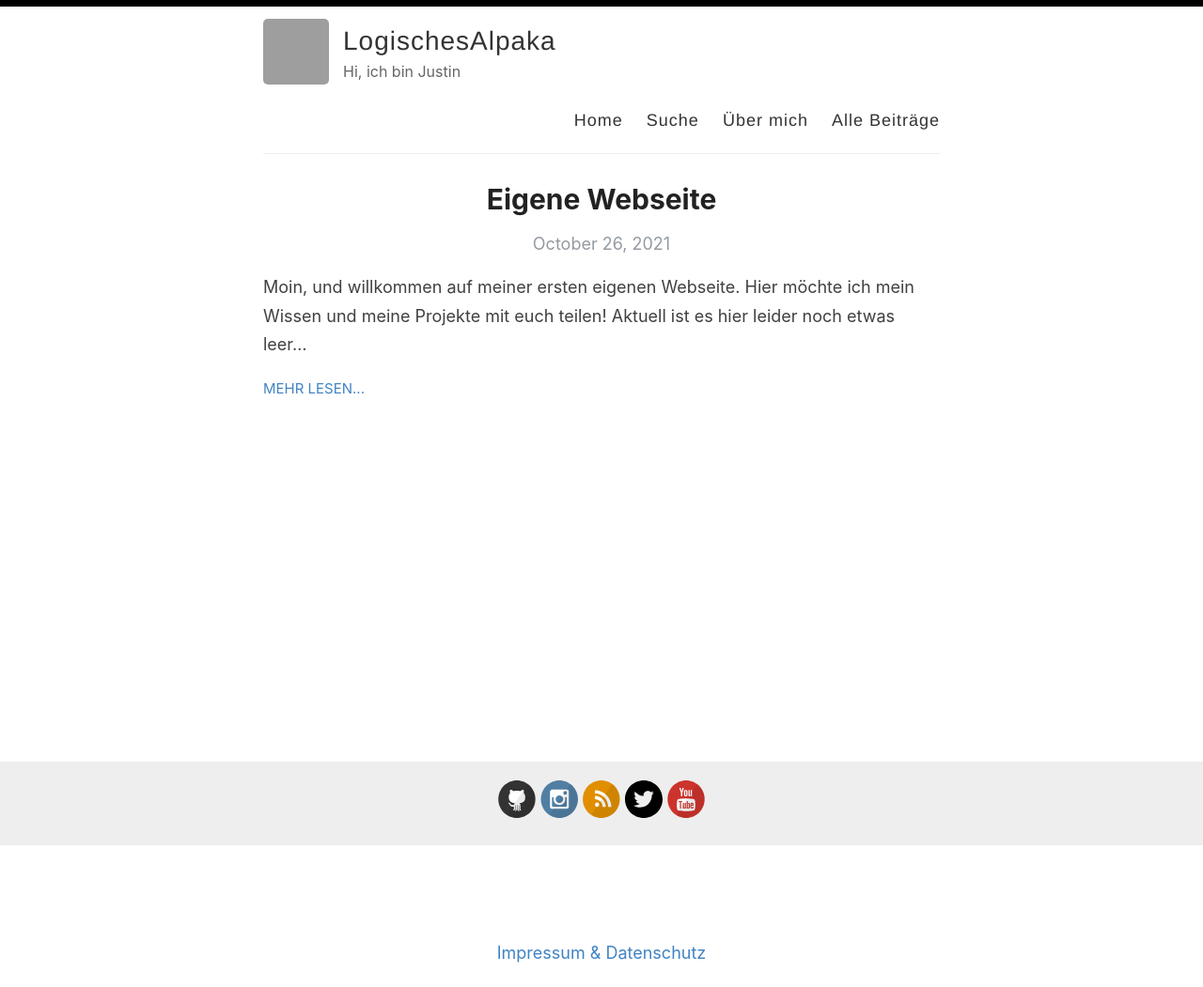
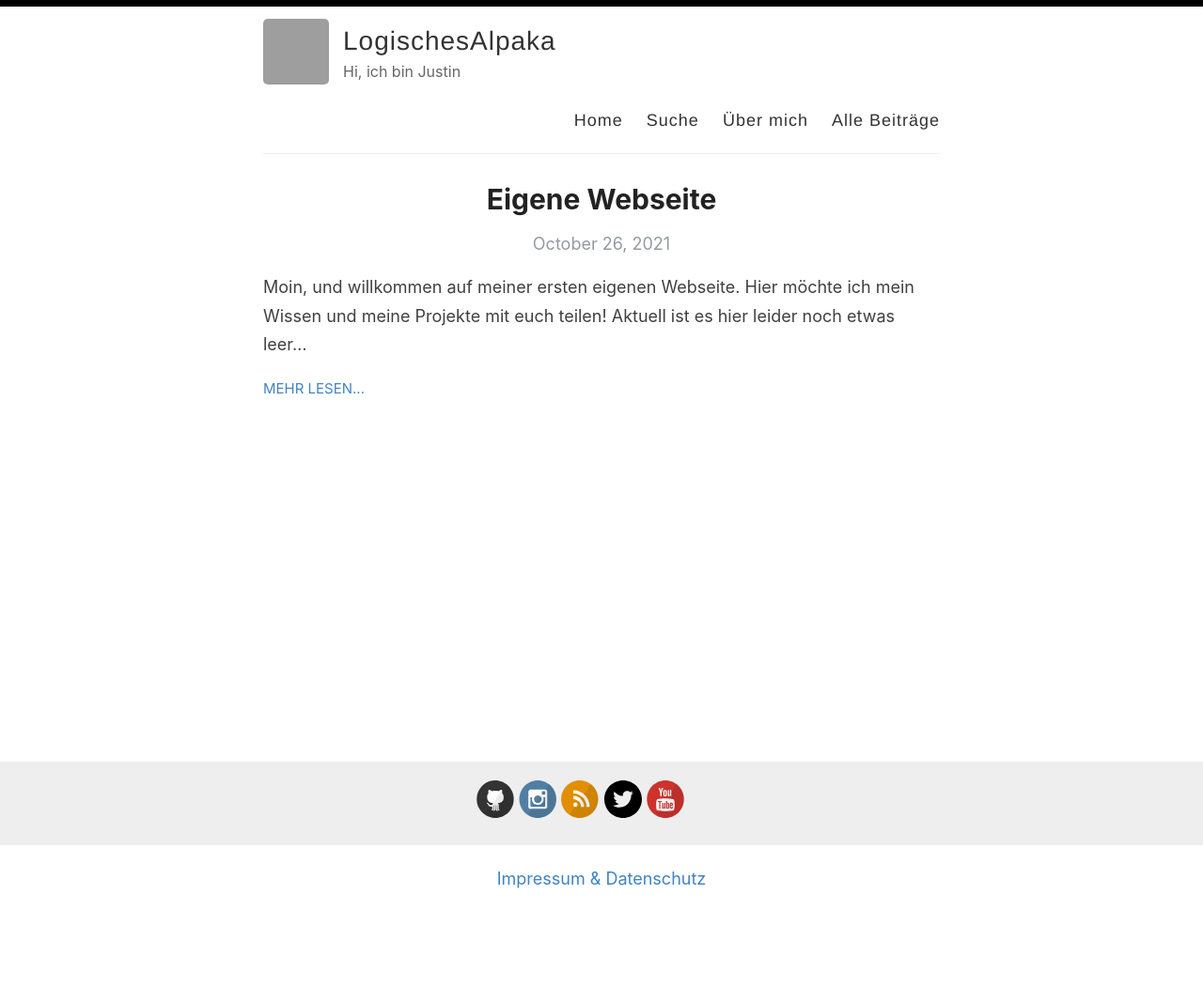
Before and after one commit to LogischesAlpaka/logischesalpaka.github.io, a Jekyll site: the page built from index.html, in a window 1280 px wide. Shown: the whole page at 94% size. Built offline with Jekyll 4.4.1, drawn with Linux system fonts in a browser that asks for light colours; the list of posts is cut into pages by our own code; after the commit the page ends 971 px from its top, so only the background shows below that; grey boxes are pictures that could not be loaded.

Commit message:
Update svg-icons.html

```diff
--- a/_includes/svg-icons.html
+++ b/_includes/svg-icons.html
@@ -12,4 +12,4 @@
 {% if site.footer-links.youtube %}<a href="https://youtube.com/{{ site.footer-links.youtube }}"><i class="svg-icon youtube"></i></a>{% endif %}
 {% if site.footer-links.googleplus %}<a href="https://plus.google.com/{{ site.footer-links.googleplus }}"><i class="svg-icon googleplus"></i></a>{% endif %}
 {% if site.footer-links.playconsole %}<a href="https://play.google.com/store/apps/dev?id={{ site.footer-links.playconsole }}"><i class="svg-icon playconsole"></i></a>{% endif %}
-<p><a href="https://discord.com/invite/BcQ8qncuEH"><i class=svg-icon discord></i></a>
+<a href="https://discord.com/invite/BcQ8qncuEH"><i class=svg-icon discord></i></a>
```
